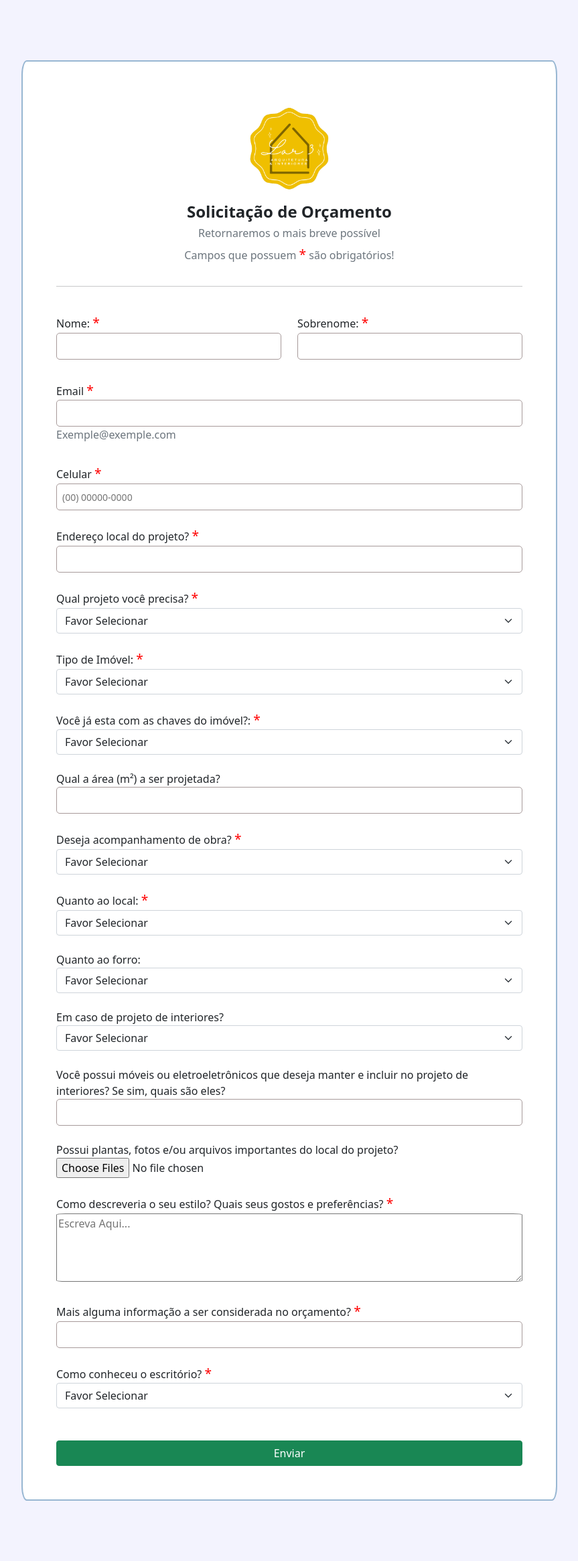
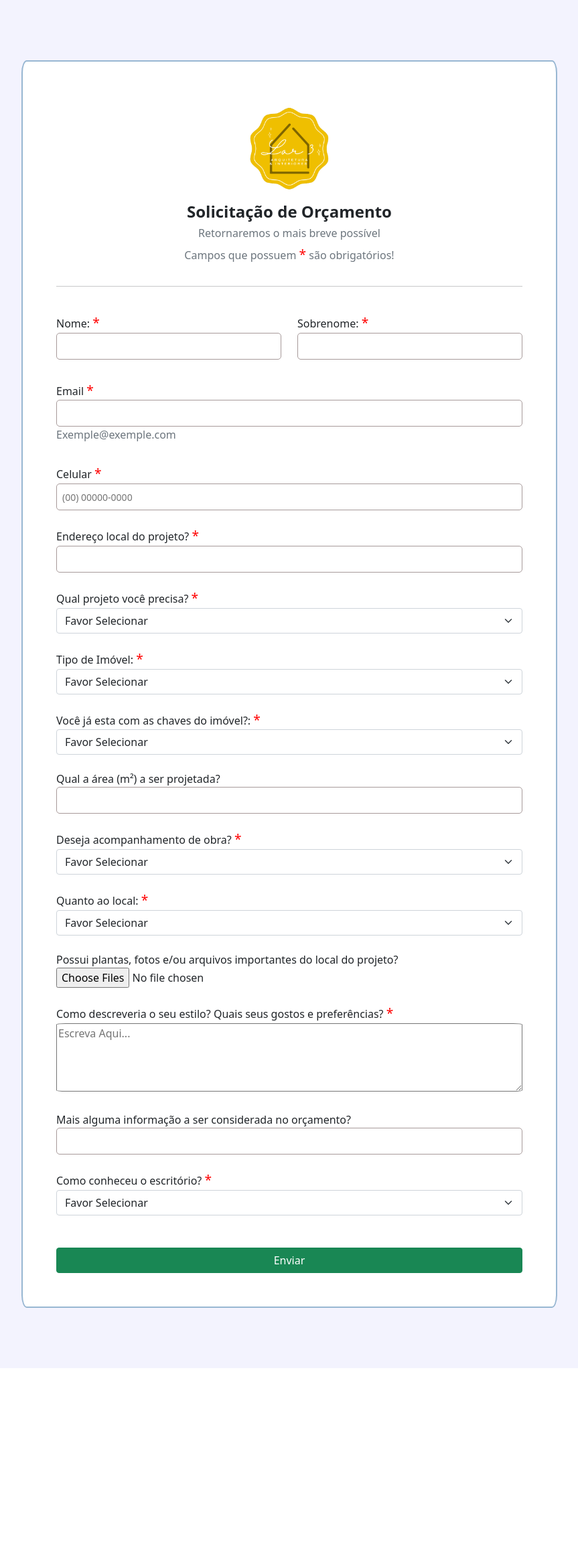
Before and after one commit to fabio-code-1/lar3arquitetura, a Laravel app: page /form in a window 1280 px wide. Shown: the whole page at 67% size, without its empty margins (208-1071 px from the left). After the commit the page ends 1953 px from the top, so only its background shows below. Run offline with Laravel 9, Linux system fonts and the light colour scheme; some libraries are stand-ins or nearby versions.

Commit message:
alteraações cliente

```diff
--- a/public/css/style.css
+++ b/public/css/style.css
@@ -73,7 +73,7 @@ a:focus {
 
 #chatbot {
   position: relative;
-  z-index: 9999;
+  z-index: 99999999;
 }
 
 
--- a/resources/views/form.blade.php
+++ b/resources/views/form.blade.php
@@ -35,7 +35,7 @@
 
 
 
-      <form class="form-control text-start" action="form/enviar_email.php" method="POST" id="myForm" enctype="multipart/form-data">
+      <form class="form-control text-start" action="formulario/enviar_email.php" method="POST" id="myForm" enctype="multipart/form-data">
         <input type="hidden" name="_next" value="https://lar3arquitetura.com.br/obrigado">
         <input type="hidden" name="_captcha" value="false">
         <div class="cabecalho d-flex align-items-center justify-content-center">
@@ -94,6 +94,7 @@
               <option value="Projeto de Fachada">Projeto de Fachada</option>
               <option value="Aprovação da Prefeitura">Aprovação da Prefeitura</option>
               <option value="Arquitetônico + Interiores">Arquitetônico + Interiores</option>
+              <option value="Arquitetônico + Interiores">Consultoria</option>
               <option value="Outros">Outros</option>
             </select>
           </div>
@@ -159,39 +160,6 @@
           </div>
         </div>
 
-        <div class="row">
-          <div class="col">
-            <label for="forro" class="text-start mt-4">Quanto ao forro:</label>
-            <select class="form-select" name="forro" id="forro" aria-label="Default select example">
-              <option selected disabled value="">Favor Selecionar</option>
-              <option value="O local possui forro e quero mantê-lo">O local possui forro e quero mantê-lo</option>
-              <option value="O local não possui forro e quero colocar">O local não possui forro e quero colocar</option>
-              <option value="O local não possui forro e não quero colocar">O local não possui forro e não quero colocar</option>
-              <option value="Quero apenas melhorar o forro existente no local">Quero apenas melhorar o forro existente no local</option>
-            </select>
-          </div>
-        </div>
-
-        <div class="row">
-          <div class="col">
-            <label for="Interiores" class="text-start mt-4">Em caso de projeto de interiores?</label>
-            <select class="form-select" name="Interiores" id="Interiores" aria-label="Default select example">
-              <option selected disabled value="">Favor Selecionar</option>
-              <option value="Substituir revestimentos antigos por novos.">Substituir revestimentos antigos por novos.</option>
-              <option value="Manter revestimentos antigos.">Manter revestimentos antigos.</option>
-              <option value="Trocar revestimentos padrão da construtora.">Trocar revestimentos padrão da construtora.</option>
-              <option value="Construtora entregará no contrapiso.">Construtora entregará no contrapiso.</option>
-              <option value="Manter revestimentos padrão da construtora.">Manter revestimentos padrão da construtora.</option>
-            </select>
-          </div>
-        </div>
-
-        <div class="row">
-          <div class="col">
-            <label for="moveis" class="text-start mt-4">Você possui móveis ou eletroeletrônicos que deseja manter e incluir no projeto de interiores? Se sim, quais são eles?</label>
-            <input type="text" name="moveis">
-          </div>
-        </div>
 
         <div class="row">
           <div class="col">
@@ -210,8 +178,8 @@
 
         <div class="row">
           <div class="col">
-            <label for=" considerada_no_orcamento" class="text-start mt-4">Mais alguma informação a ser considerada no orçamento? <span class="required">*</span></label>
-            <input type="text" name=" considerada_no_orcamento" required>
+            <label for=" considerada_no_orcamento" class="text-start mt-4">Mais alguma informação a ser considerada no orçamento?</label>
+            <input type="text" name=" considerada_no_orcamento">
           </div>
         </div>
 
```
Also changed, not shown: public/formulario/enviar_email.php (+14 -3 lines), public/js/chatbot/message-person.js (+9 -0 lines), resources/views/one_page/services.blade.php (+21 -9 lines).
